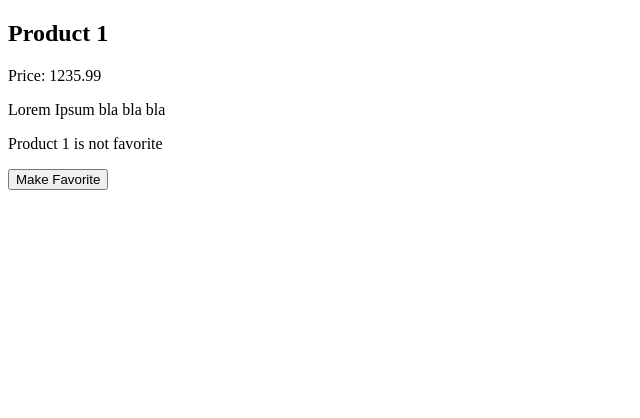
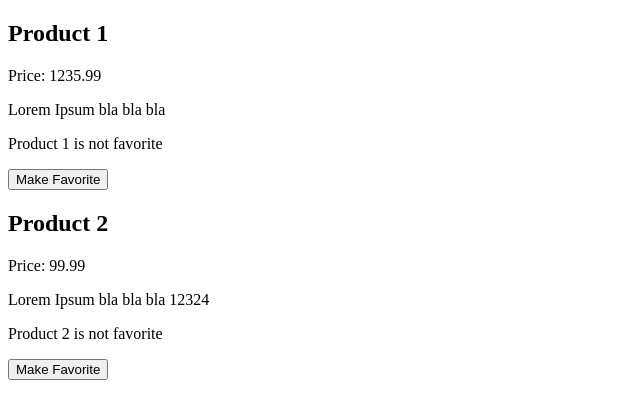
Before and after one commit to fc-fullstack-courses/pfe-2024-1-react-lessons, a React (Vite) app: page / in a window 1280 px wide. Shown: the top 418 px of the page, without its empty margins (0-640 px from the left). Built offline with nearby package versions, Linux system fonts and the light colour scheme.

Commit message:
Add setState example

```diff
--- a/src/App.jsx
+++ b/src/App.jsx
@@ -53,6 +53,13 @@ const product1 = {
   description: 'Lorem Ipsum bla bla bla',
 };
 
+const product2 = {
+  id: 1,
+  name: 'Product 2',
+  price: 99.99,
+  description: 'Lorem Ipsum bla bla bla 12324',
+};
+
 function App() {
   const shouldClassComponentsRender = Math.random() > 0.5;
 
@@ -80,6 +87,7 @@ function App() {
       <Greeting userFirstName='Sarah' />
       <Greeting /> */}
       <Product product={product1} />
+      <Product product={product2} />
       {/* {shouldClassComponentsRender ? (
         <MyClassComponent />
       ) : (
--- a/src/components/Product/index.jsx
+++ b/src/components/Product/index.jsx
@@ -12,15 +12,30 @@ class Product extends React.Component {
   // state = {};
 
   clickHandler = () => {
-    alert('click!');
+    // alert('click!');
+
+    // мутація стану. код не буде працювати правильно
+    // this.state.isFavorite = true;
+
+    // функція зміни стану
+    // приймає об'єкт властивостя якого доповнюють
+    // або перезаисуть власитвості стану
+    this.setState({
+      // newPropertyInState: 'test',
+      isFavorite : true
+    });
   }
 
   render() {
+    // зміна стану викличе повторне відмалювання компоненту
+    // зміна пропсів також змушує ререндеритися компонент
     const {
       product: { id, name, price, description },
     } = this.props;
 
     const { isFavorite } = this.state;
+
+    console.log(this.state);
 
     return (
       <article id={`product-${id}`}>
```
